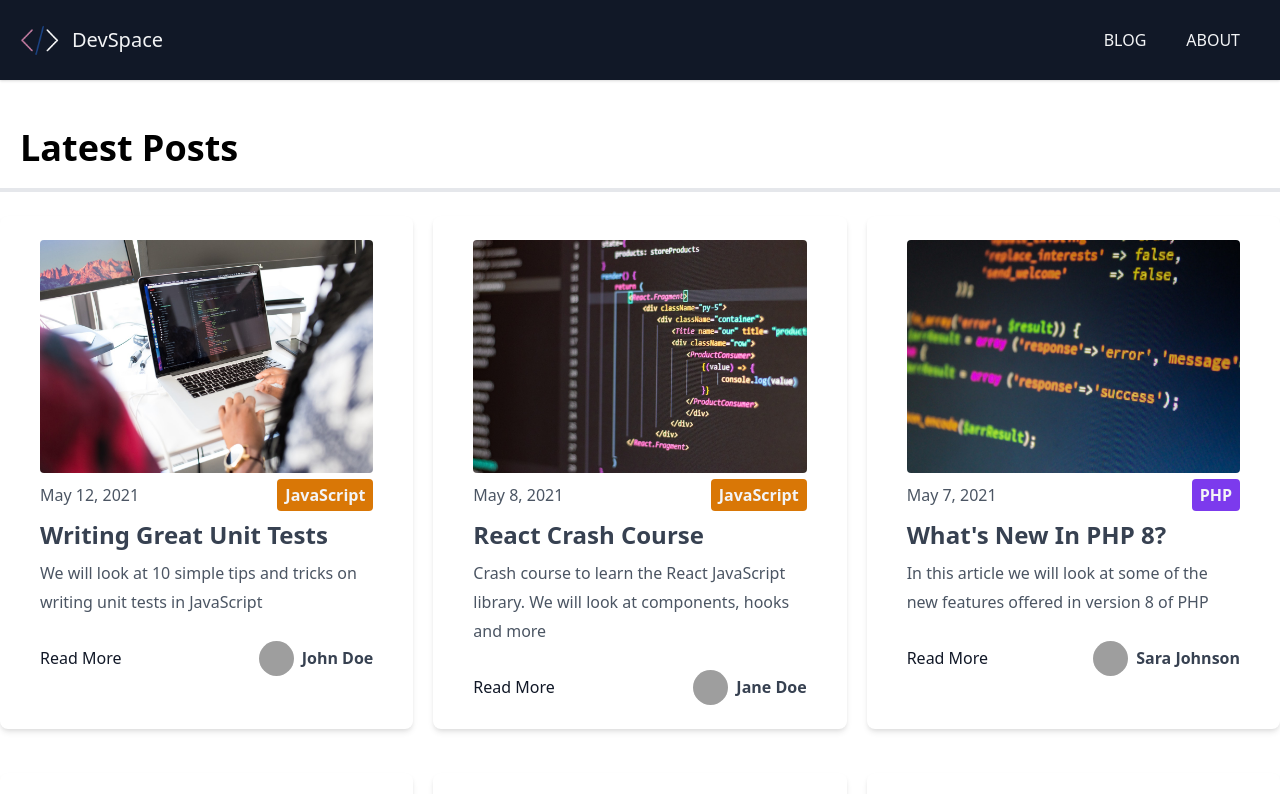
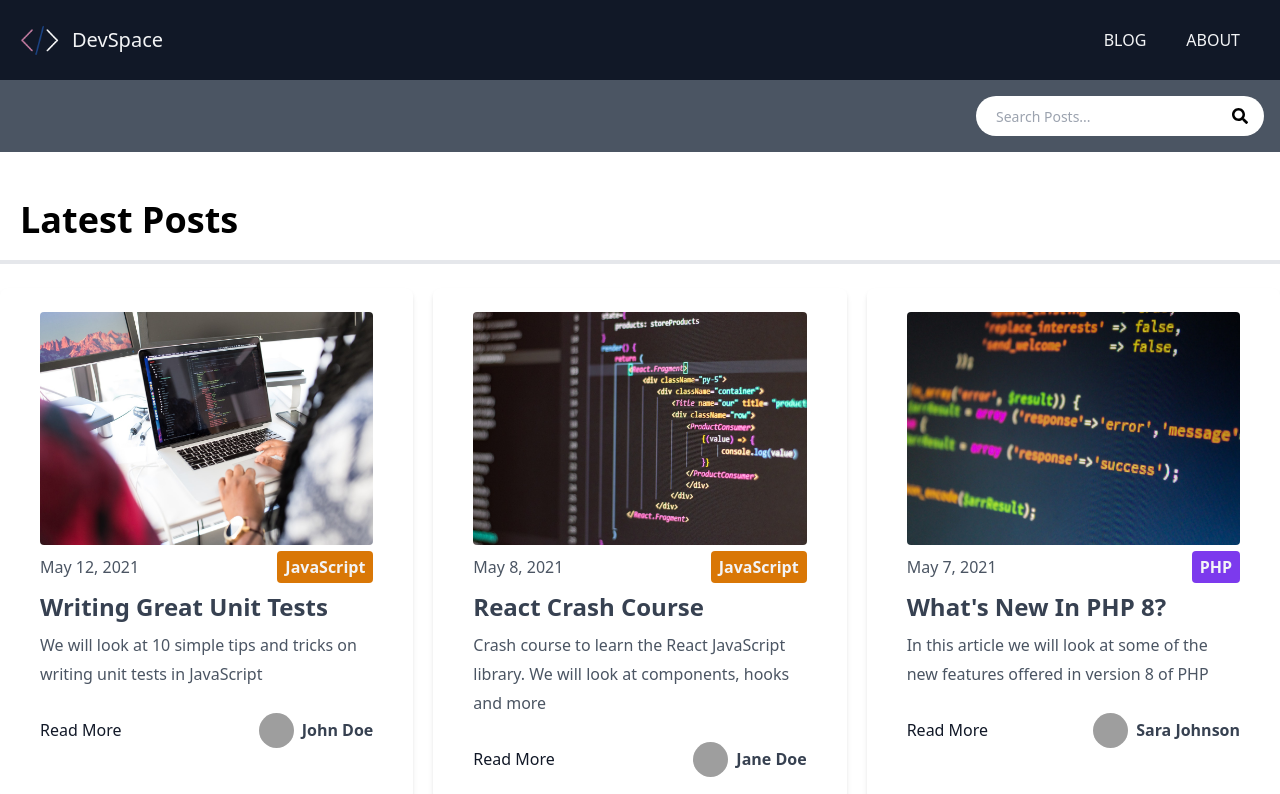
Before and after one commit to radish-miyazaki/markdown-next-blog, a Next.js app: page / in a window 1280 px wide. Shown: the top 794 px of the page. Built offline with nearby package versions, Linux system fonts and the light colour scheme; grey boxes are pictures that could not be loaded.

Commit message:
implement to search posts (title, excerpt, category)

```diff
--- a/components/Layout.tsx
+++ b/components/Layout.tsx
@@ -1,6 +1,7 @@
 import React from 'react';
 import Head from "next/head";
 import Header from "@/components/Header";
+import Search from "@/components/Search";
 
 const Layout = ({title, keywords, description,children}) => {
   return (
@@ -12,6 +13,7 @@
         <link rel="icon" href="/favicon.icon"/>
       </Head>
       <Header />
+      <Search />
       <main className="container mx-auto my-7">{children}</main>
     </div>
   );
--- a/components/Post.tsx
+++ b/components/Post.tsx
@@ -3,10 +3,17 @@
 import Image from "next/image";
 import CategoryLabel from "@/components/CategoryLabel";
 
-const Post = ({post}) => {
+type PostProps = {
+  post: any;
+  compact?: boolean
+}
+
+const Post = ({post, compact}: PostProps) => {
   return (
     <div className="w-full px-10 py-6 bg-white rounded-lg shadow-md mt-6">
       {/* Main Image */}
+      {
+        !compact && (
           <Image
             src={post.frontmatter.cover_image}
             alt=""
@@ -14,6 +21,8 @@
             width={600}
             className="mb-4 rounded"
           />
+        )
+      }
 
       {/* Content */}
       <div className="flex justify-between items-center">
@@ -36,6 +45,8 @@
       </div>
 
       {/* Action Buttons */}
+      {
+        !compact && (
           <div className="flex justify-between items-center mt-6">
             <Link href={`/blog/${post.slug}`}>
               <a className="text-gray-900 hover:text-blue-600">Read More</a>
@@ -53,6 +64,8 @@
               </h3>
             </div>
           </div>
+        )
+      }
     </div>
   );
 };
--- /dev/null
+++ b/components/Search.tsx
@@ -0,0 +1,48 @@
+import React, {useEffect, useState} from 'react';
+import {FaSearch} from "react-icons/fa";
+import SearchResults from "@/components/SearchResults";
+
+const Search = () => {
+  const [searchTerm, setSearchTerm] = useState('')
+  const [searchResults, setSearchResults] = useState([])
+
+  useEffect(() => {
+    (
+      async () => {
+        if (searchTerm === '') {
+          setSearchResults([])
+        } else {
+          const res = await fetch(`/api/search?q=${searchTerm}`)
+          const {results} = await res.json()
+          setSearchResults(results)
+        }
+      }
+    )()
+  }, [searchTerm])
+
+  return (
+    <div className="relative bg-gray-600 p-4">
+      <div className="container mx-auto flex items-center justify-center md:justify-end">
+        <div className="relative text-gray-600 w-72">
+          <form>
+            <input
+              type="search"
+              name="search"
+              id="search"
+              className="bg-white h-10 px-5 pr-10 rounded-full text-sm focus:outline-none w-72"
+              value={searchTerm}
+              onChange={(e) => setSearchTerm(e.target.value)}
+              placeholder="Search Posts..."
+            />
+
+          </form>
+          <FaSearch className="absolute top-0 right-0 text-black mt-3 mr-4" />
+        </div>
+      </div>
+
+      <SearchResults results={searchResults} term={searchTerm} />
+    </div>
+  );
+};
+
+export default Search;
--- /dev/null
+++ b/components/SearchResults.tsx
@@ -0,0 +1,38 @@
+import React from 'react';
+import Post from "@/components/Post";
+
+const SearchResults = ({results, term}) => {
+  if (term === '') return <></>
+
+  return (
+    <div
+      className="absolute top-20 right-0 md:right-10 z-10 border-4 border-gray-500 bg-white text-black w-full
+      md:w-6/12 rounded-2xl"
+    >
+      <div className="p-10">
+        {
+          results.length !== 0 && (
+            <>
+              <h2 className="text-3xl mb-3">{results.length} Results</h2>
+              {
+                results.map((result, index) => (
+                  <Post key={index} post={result} compact={true} />
+                ))
+              }
+            </>
+          )
+        }
+        {
+          results.length === 0 && (
+            <>
+              <h2 className="text-3xl mb-3">No Results</h2>
+              <p className="text-lg">Please check your input.</p>
+            </>
+          )
+        }
+      </div>
+    </div>
+  );
+};
+
+export default SearchResults;
--- a/package.json
+++ b/package.json
@@ -23,6 +23,8 @@
     "gray-matter": "^4.0.3",
     "marked": "^2.1.3",
     "postcss": "^8.3.5",
+    "react-icon": "^1.0.0",
+    "react-icons": "^4.2.0",
     "tailwindcss": "^2.2.4",
     "typescript": "^4.3.5"
   }
--- a/pages/api/hello.ts
+++ /dev/null
@@ -1,3 +0,0 @@
-export default function handler(req, res) {
-  res.status(200).json({ name: 'John Doe' })
-}
--- /dev/null
+++ b/pages/api/search.ts
@@ -0,0 +1,36 @@
+import * as fs from "fs";
+import path from "path";
+import matter from "gray-matter";
+
+export default function handler(req, res) {
+  let posts
+
+  if (process.env.NODE_ENV === 'production') {
+    // TODO: fetch from cache
+  } else {
+    const files = fs.readdirSync(path.join('posts'))
+
+    posts = files.map(filename => {
+      const slug = filename.replace('.md', '')
+      const markdownWithMeta = fs.readFileSync(path.join('posts', filename), 'utf-8')
+      const {data :frontmatter} = matter(markdownWithMeta)
+
+      return {
+        frontmatter,
+        slug,
+      }
+    })
+  }
+
+  // queryで送られてきた"q params"を含むタイトルのポストを探す
+  const results = posts.filter(({frontmatter}) => {
+    return (
+      frontmatter.title.indexOf(req.query.q) != -1    ||
+      frontmatter.excerpt.indexOf(req.query.q) != -1  ||
+      frontmatter.category.toLowerCase().indexOf(req.query.q) != -1
+    )
+  })
+
+  // INFO: resultsは配列なので、オブジェクトの形にする
+  res.status(200).json(JSON.stringify({results}))
+}
```
Also changed, not shown: 2 other files (tests, documents, lock files or other folders). Lines whose indentation alone changed are shown as unchanged.
